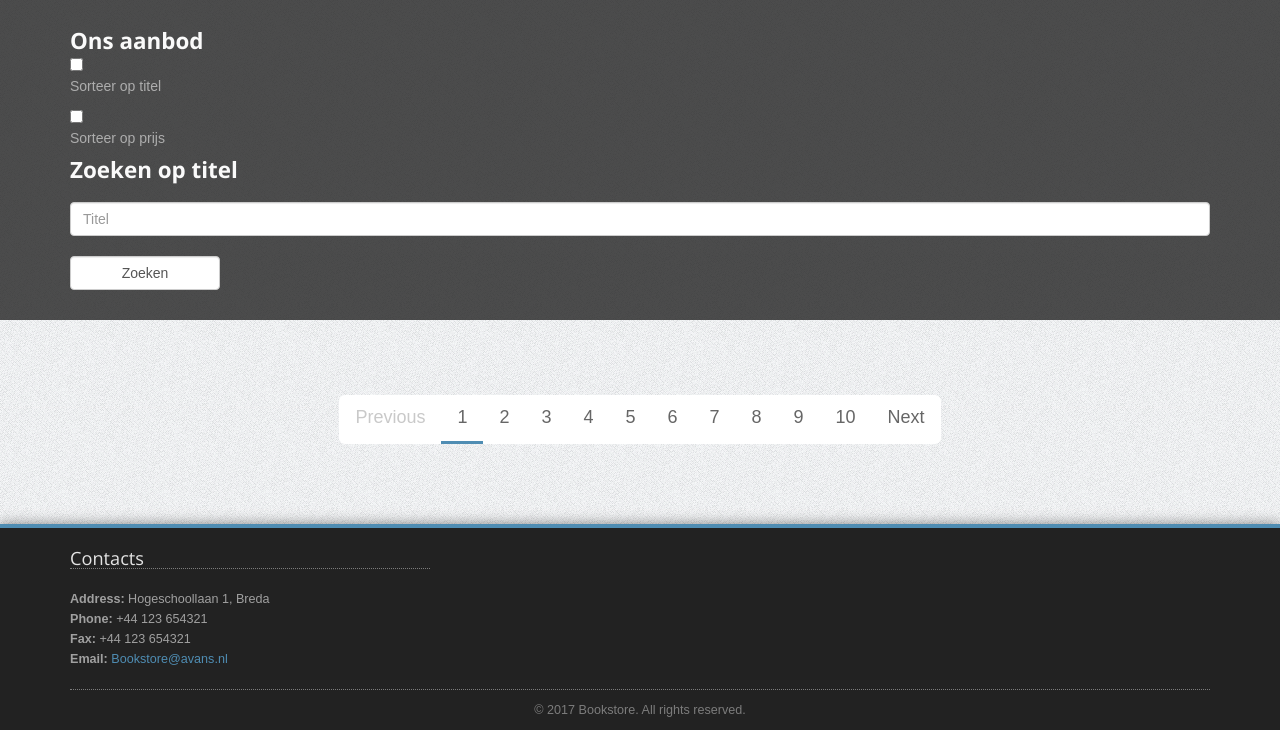
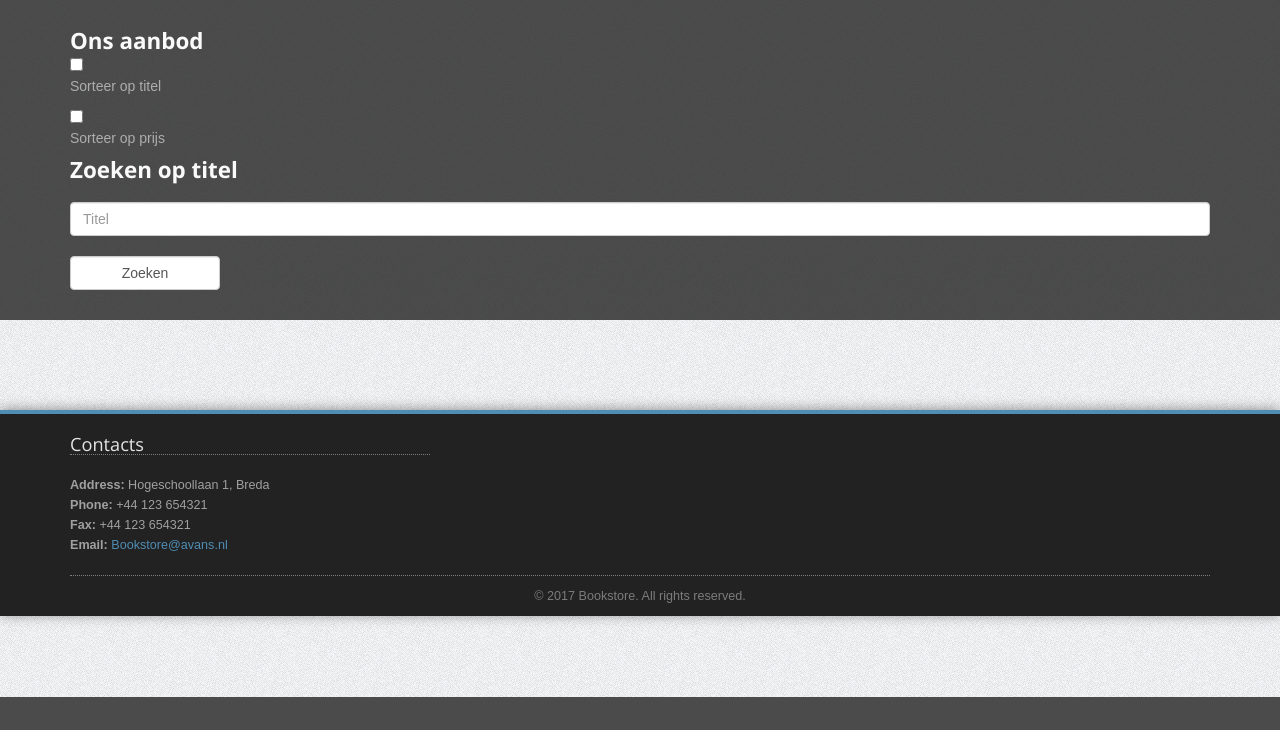
Before and after one commit to dylanleijten/bookstore, a PHP site: template pages/products.php in a window 1280 px wide. Shown: the part 103-833 px from the top of the page. After the commit the page ends 800 px from the top, so only its background shows below. Run offline with PHP 8.4, Linux system fonts and the light colour scheme; the template is opened without the code that fills it, so the values that code supplies are empty; some libraries are stand-ins or nearby versions.

Commit message:
verwijderen pagina bar, insert producten query voor de DB

```diff
--- a/pages/products.php
+++ b/pages/products.php
@@ -78,21 +78,5 @@ if(isset($_POST['search'])) {
 					<?php endforeach; ?>
 
 				</div>
-				<div class="pagination-wrapper ">
-					<ul class="pagination pagination-lg">
-						<li class="disabled"><a href="#">Previous</a></li>
-						<li class="active"><a href="#">1</a></li>
-						<li><a href="#">2</a></li>
-						<li><a href="#">3</a></li>
-						<li><a href="#">4</a></li>
-						<li><a href="#">5</a></li>
-						<li><a href="#">6</a></li>
-						<li><a href="#">7</a></li>
-						<li><a href="#">8</a></li>
-						<li><a href="#">9</a></li>
-						<li><a href="#">10</a></li>
-						<li><a href="#">Next</a></li>
-					</ul>
-				</div>
 			</div>
 	    </div>
```
Also changed, not shown: 1 other file.
